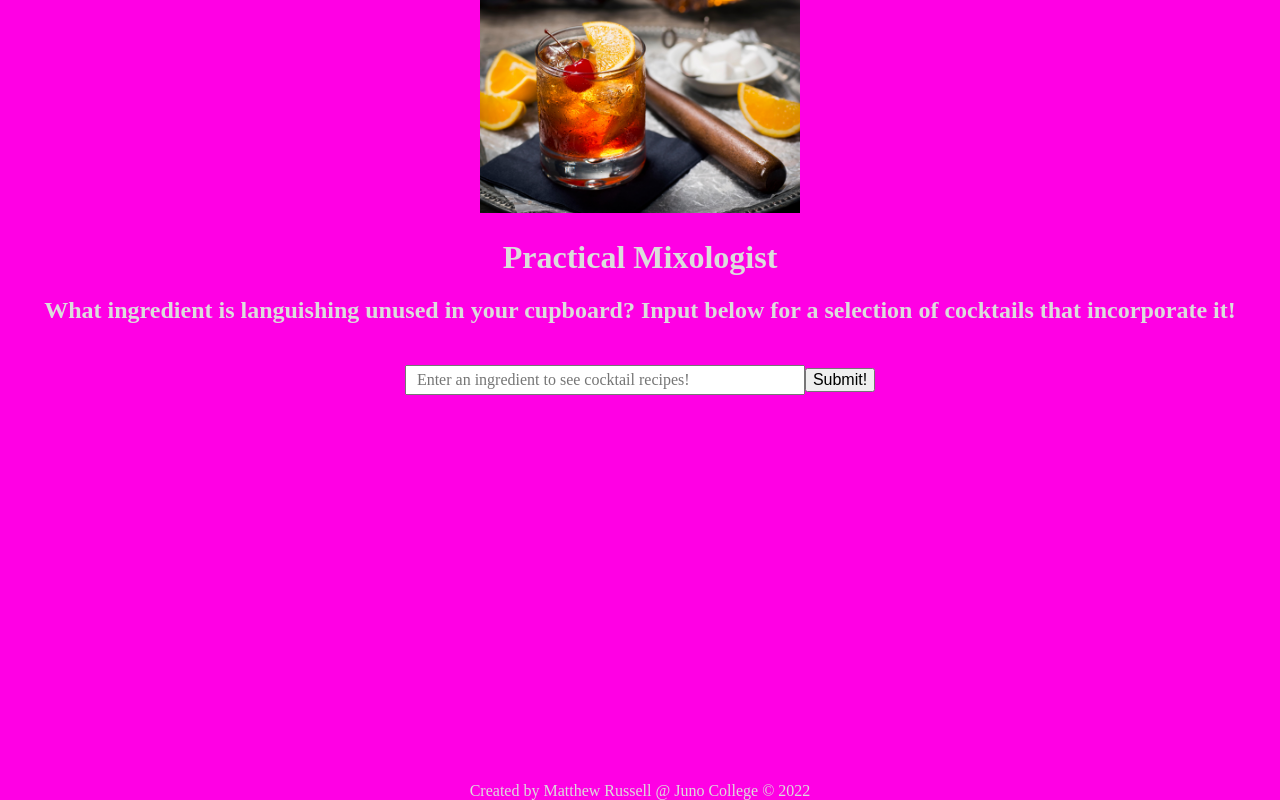
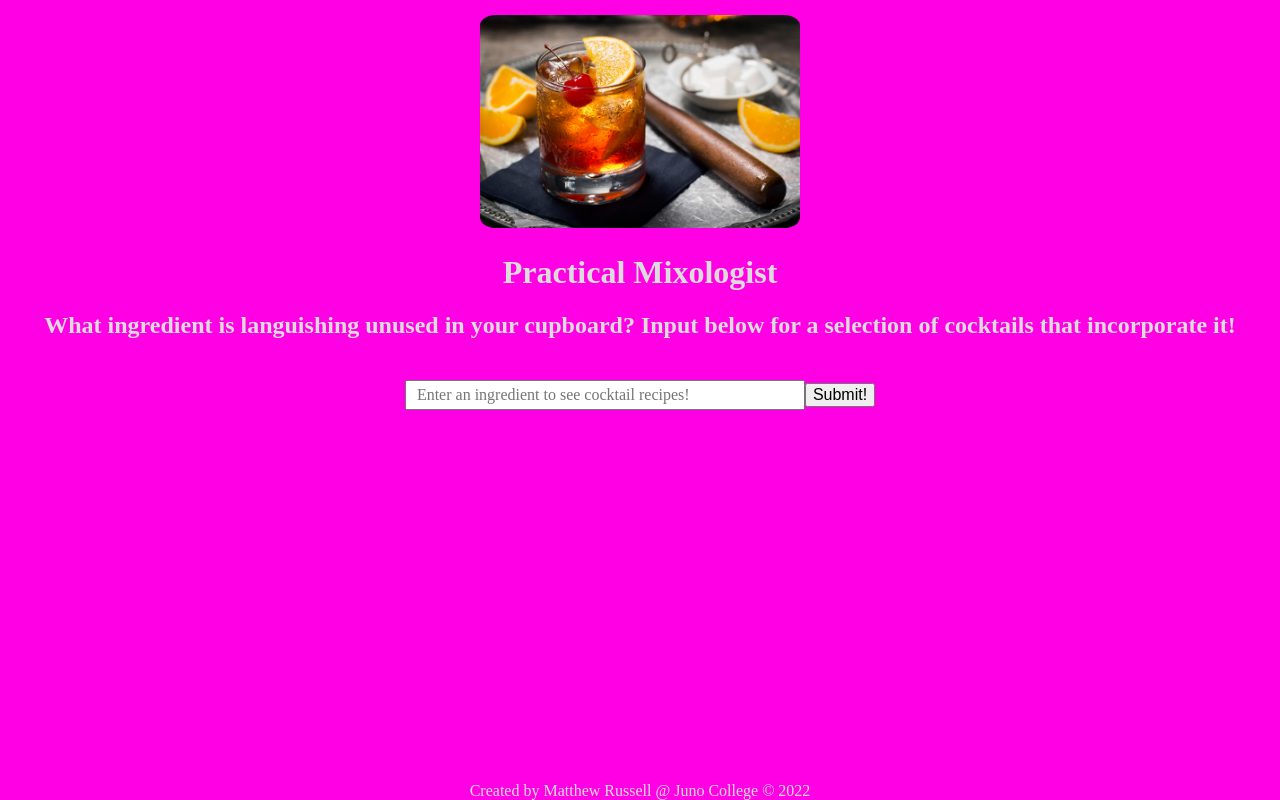
Before and after one commit to MttRussell/practicalMixologist, a React (Create React App) app: page / in a window 1280 px wide. Built offline with nearby package versions, Linux system fonts and the light colour scheme; no server answers.

Commit message:
styled elements

```diff
--- a/src/index.css
+++ b/src/index.css
@@ -33,7 +33,8 @@ body {
 img {
   height: 25%;
   width: 25%;
-
+  border-radius: 5%;
+  margin-top: 15px;
 }
 
 
```
